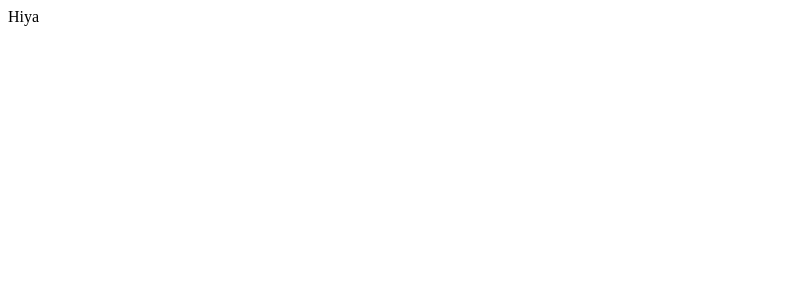
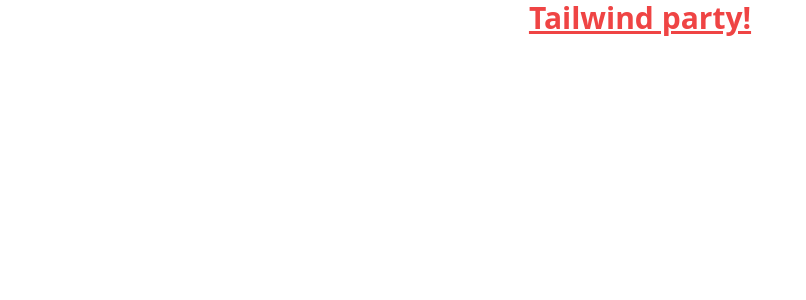
Before and after one commit to qbawalat/stasis-wall-pkd-frontend, a React (Vite) app: page / in a window 1280 px wide. Shown: the top 300 px of the page, without its empty margins (0-806 px from the left). Built offline with nearby package versions, Linux system fonts and the light colour scheme.

Commit message:
chore: :wrench: configure tailwind

```diff
--- a/package.json
+++ b/package.json
@@ -16,6 +16,9 @@
     "@types/react": "^18.0.28",
     "@types/react-dom": "^18.0.11",
     "@vitejs/plugin-react": "^3.1.0",
+    "autoprefixer": "^10.4.14",
+    "postcss": "^8.4.21",
+    "tailwindcss": "^3.2.7",
     "typescript": "^4.9.3",
     "vite": "^4.2.0"
   }
--- /dev/null
+++ b/postcss.config.cjs
@@ -0,0 +1,6 @@
+module.exports = {
+  plugins: {
+    tailwindcss: {},
+    autoprefixer: {},
+  },
+}
--- a/src/App.tsx
+++ b/src/App.tsx
@@ -1,8 +1,6 @@
 function App() {
   return (
-    <div className="App">
-      Hiya
-    </div>
+    <h1 className="text-3xl font-bold underline text-center text-red-500">Tailwind party!</h1>
   )
 }
 
--- /dev/null
+++ b/src/index.css
@@ -0,0 +1,3 @@
+@tailwind base;
+@tailwind components;
+@tailwind utilities;
--- /dev/null
+++ b/tailwind.config.cjs
@@ -0,0 +1,10 @@
+/** @type {import('tailwindcss').Config} */
+module.exports = {
+  content: [
+    './index.html',
+    './src/**/*.{js,ts,jsx,tsx}'],
+  theme: {
+    extend: {},
+  },
+  plugins: [],
+};
```
Also changed, not shown: src/main.tsx (+4 -3 lines), 1 other file (tests, documents, lock files or other folders).
